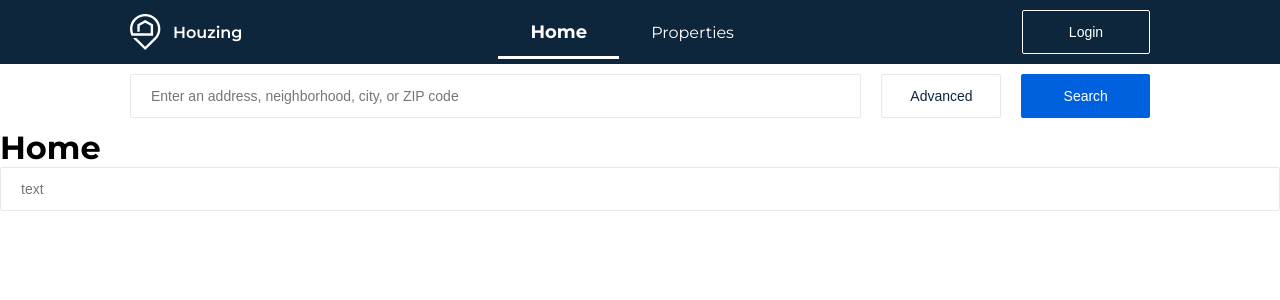
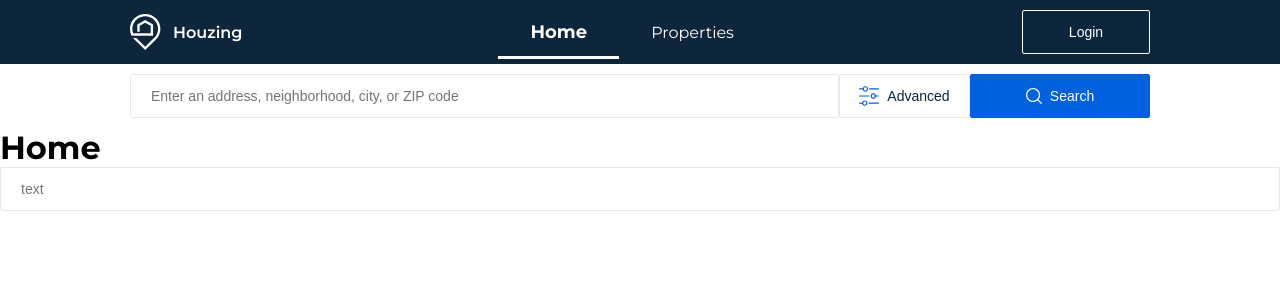
Before and after one commit to Sayfiddin4353/Houzing, a React (Create React App) app: page /home in a window 1280 px wide. Shown: the top 300 px of the page. Built offline with nearby package versions, Linux system fonts and the light colour scheme.

Commit message:
filter to correct view

```diff
--- a/src/components/Filter/index.jsx
+++ b/src/components/Filter/index.jsx
@@ -1,15 +1,29 @@
-import React from 'react'
-import { Button, Input } from '../Generic';
-import { Container } from './style';
+import React from "react";
+import { Button, Input } from "../Generic";
+import { ButtonWrapper, Container, Icons, InputWrapper } from "./style";
 
 const Filter = () => {
   return (
     <Container>
-        <Input placeholder={"Enter an address, neighborhood, city, or ZIP code"}/>
-        <Button type={"light"} marginLeft={20}>Advanced</Button>
-        <Button type={"primary"}marginLeft={20} width={180}>Search</Button>
+      <InputWrapper>
+        <Input
+          placeholder={"Enter an address, neighborhood, city, or ZIP code"}
+        />
+      </InputWrapper>
+      <ButtonWrapper>
+        <Button type={"light"} width={131} >
+          <Icons.Filter />
+          Advanced
+        </Button>
+      </ButtonWrapper>
+      <ButtonWrapper>
+        <Button type={"primary"} width={180}>
+          <Icons.Search />
+          Search
+        </Button>
+      </ButtonWrapper>
     </Container>
-  )
-}
+  );
+};
 
 export default Filter;
--- a/src/components/Filter/style.js
+++ b/src/components/Filter/style.js
@@ -1,23 +1,32 @@
 import styled from "styled-components";
-import {ReactComponent as filter} from "../../assets/icons/advanced filter.svg"
-import {ReactComponent as houses} from "../../assets/icons/input houses.svg"
-import {ReactComponent as search } from "../../assets/icons/search.svg"
+import { ReactComponent as filter } from "../../assets/icons/advanced filter.svg";
+import { ReactComponent as houses } from "../../assets/icons/input houses.svg";
+import { ReactComponent as search } from "../../assets/icons/search.svg";
 
-const Container=styled.div`
-display:flex;
-justify-content:space-around;
-max-width:1440px;
-padding: var(--padding);
-padding-top: 10px;
-padding-bottom: 10px;
-margin: 0 auto;
+const Container = styled.div`
+  display: flex;
+  /* gap: 20px; */
+  max-width: 1440px;
+  padding: var(--padding);
+  padding-top: 10px;
+  padding-bottom: 10px;
+  margin: 0 auto;
+`;
+
+const InputWrapper=styled.div`
+width: 100%;
+`
+const ButtonWrapper=styled.div`
+
 `
 
-const Icons=styled.div`
-`
-Icons.Search=styled(search)``
-Icons.Filter=styled(filter)``
-Icons.Houses=styled(houses)``
+const Icons = styled.div``;
+Icons.Search = styled(search)`
+  margin-right: 8px;
+`;
+Icons.Filter = styled(filter)`
+  margin-right: 8px;
+`;
+Icons.Houses = styled(houses)``;
 
-
-export{Container}
+export { Container,InputWrapper,ButtonWrapper, Icons };
--- a/src/components/Generic/Button/index.jsx
+++ b/src/components/Generic/Button/index.jsx
@@ -1,9 +1,9 @@
 import React from 'react'
 import { Container } from './style'
 
-const Button = ({children,type,width,height,onClickProp,marginLeft}) => {
+const Button = ({children,type,width,height,onClickProp,}) => {
   return (
-    <Container onClick={onClickProp} type={type} width={width} height={height} margin={marginLeft} >
+    <Container onClick={onClickProp} type={type} width={width} height={height}   >
         {children||" Generic button"}
     </Container>
   )
--- a/src/components/Generic/Button/style.js
+++ b/src/components/Generic/Button/style.js
@@ -38,15 +38,15 @@ const Container = styled.button`
   font-weight: 400;
   font-size: 14px;
   line-height: 20px;
-  min-width: 120px;
+  /* min-width: 120px; */
   cursor: pointer;
-  :active{
+  :active {
     opacity: 0.7;
     transform: scale(0.97);
   }
   width: ${({ width }) => (width ? `${width}px` : "128px")};
   height: ${({ height }) => (height ? `${height}px` : "44px")};
-  margin-left:${({margin})=>(margin?`${margin}px`:"0px")};
+
   ${getType};
 `;
 
--- a/src/components/Generic/Input/index.jsx
+++ b/src/components/Generic/Input/index.jsx
@@ -2,7 +2,6 @@ import React from "react";
 import { Container } from "./style";
 
 const Input = ({
-
   type,
   width,
   height,
@@ -11,7 +10,7 @@ const Input = ({
   value,
   name,
   onChangeProp,
-  icon
+  icon,
 }) => {
   return (
     <Container
--- a/src/root/index.jsx
+++ b/src/root/index.jsx
@@ -8,6 +8,7 @@ const Root = () => {
       <Routes>
         <Route element={<Navbar />}>
           {navbar.map(({ id, path, element }) => {
+            console.log(id);
             return <Route key={id} path={path} element={element} />;
           })}
           <Route path="/" element={<Navigate to="/home" />} />
--- a/src/utils/navbar.js
+++ b/src/utils/navbar.js
@@ -1,4 +1,4 @@
-import { useId } from "react";
+
 import HomePage from "../pages/HomePage";
 import PropertiesPage from "../pages/PropertiesPage";
 
@@ -6,7 +6,7 @@ import PropertiesPage from "../pages/PropertiesPage";
 
 
 export const navbar=[
-    {id:useId,path:"/home",element:<HomePage/>,title:"Home",private:false,hidden:false},
-    {id:useId,path:"/properties",element:<PropertiesPage/>,title:"Properties",private:false,hidden:false},
-    {id:useId,path:"/signin",element:<h1>SignIn</h1>,title:"SignIn",private:false,hidden:true},
+    {id:1,path:"/home",element:<HomePage/>,title:"Home",private:false,hidden:false},
+    {id:2,path:"/properties",element:<PropertiesPage/>,title:"Properties",private:false,hidden:false},
+    {id:3,path:"/signin",element:<h1>SignIn</h1>,title:"SignIn",private:false,hidden:true},
 ]
```
